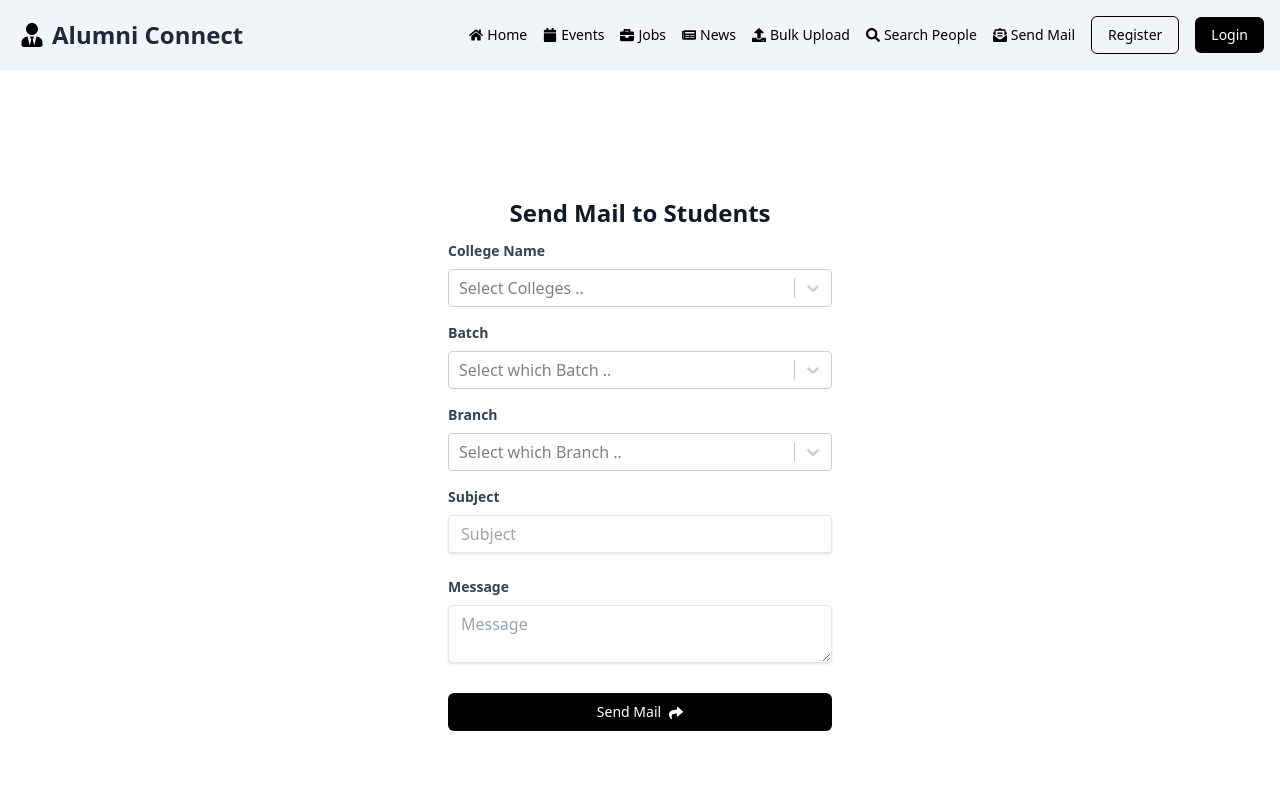
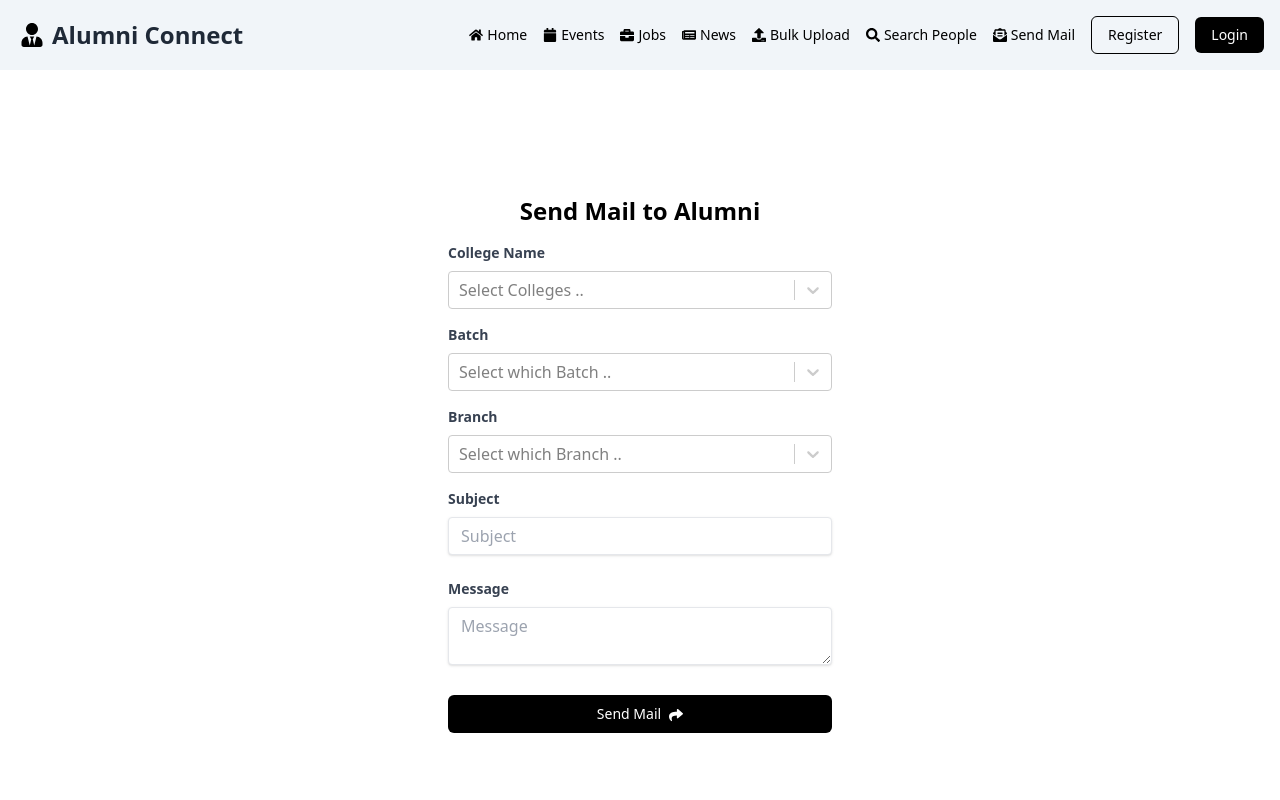
Before and after one commit to SahilAli8808/Alumni-Connect-Redesign, a React (Vite) app in the folder Frontend/: page /send-mail in a window 1280 px wide. Shown: the top 800 px of the page. Built offline with nearby package versions, Linux system fonts and the light colour scheme.

Commit message:
Update headings in BulkUpload and SearchPeople components

```diff
--- a/Frontend/src/Components/BulkUpload.jsx
+++ b/Frontend/src/Components/BulkUpload.jsx
@@ -21,7 +21,7 @@ const BulkUpload = () => {
 
   return (
     <div className="max-w-md my-20 mx-auto p-6">
-      <h2 className="text-2xl font-bold mb-4 text-center">Bulk Upload</h2>
+      <h2 className="text-2xl font-bold mb-4 text-center">Bulk Upload to Register Alumni</h2>
       <div className="mb-4 ">
         <label htmlFor="fileInput" className="block text-sm font-medium text-gray-600">
           Choose a file
--- a/Frontend/src/Components/SearchPeople.jsx
+++ b/Frontend/src/Components/SearchPeople.jsx
@@ -20,7 +20,7 @@ const SearchPeople = () => {
 
   return (
     <div className="max-w-md mx-auto my-2 p-6 ">
-      <h2 className="text-2xl font-bold mb-4 text-center">Search People</h2>
+      <h2 className="text-2xl font-bold mb-4 text-center">Advanced Search to Alumni</h2>
 
       <div className="mb-4">
         <label htmlFor="searchInput" className="block text-sm font-medium text-gray-600">
--- a/Frontend/src/Components/SendMail.jsx
+++ b/Frontend/src/Components/SendMail.jsx
@@ -18,8 +18,8 @@ const SendMail = () => {
     <div className="flex justify-center items-center h-screen">
       <form onSubmit={(e) => e.preventDefault()} className="w-full max-w-md">
         <div className="px-8 pt-6 pb-8 mb-4">
-        <h2 className="my-3 text-center text-2xl font-semibold text-gray-900">
-  Send Mail to Students
+        <h2 className="my-3 text-2xl font-bold mb-4 text-center">
+  Send Mail to Alumni
 </h2>
 
           <div className="mb-4">
```
